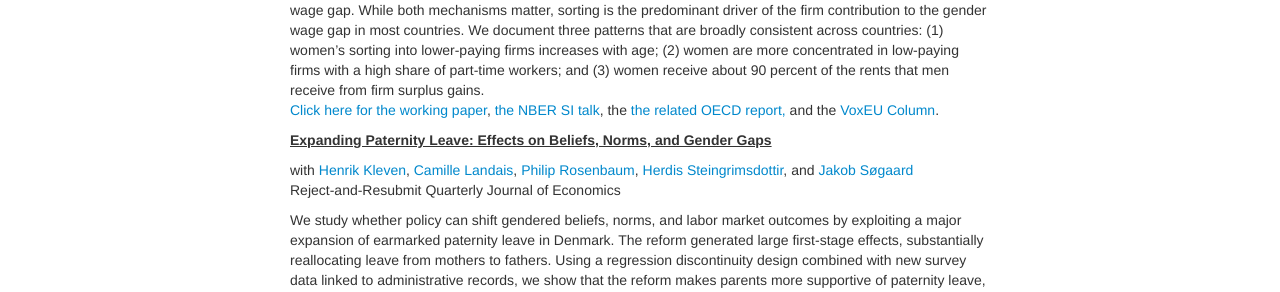
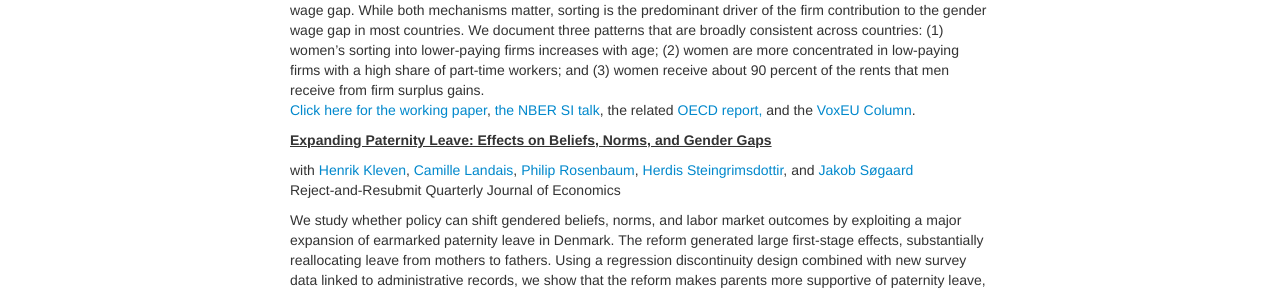
Before and after one commit to annesophielassen/annesophielassen.github.io, a Jekyll site: the page built from pages/research.md, in a window 1280 px wide. Shown: the part 782-1074 px from the top of the page. Built offline with Jekyll 4.4.1, drawn with Linux system fonts in a browser that asks for light colours.

Commit message:
Update research.md

```diff
--- a/pages/research.md
+++ b/pages/research.md
@@ -26,7 +26,7 @@ with  <a href="https://marcoguidopalladino.com/">Marco G. Palladino</a>, <a href
 Revise-and-Resubmit AEJ: Applied Economics <br>
 
 We quantify the role of gender-specific firm wage premiums in explaining the private-sector gender gap in hourly wages using a harmonized research design across 11 matched employeremployee datasets — ten European countries and Washington State, USA. These premiums contribute to the gender wage gap through two channels: women’s concentration in lowerpaying firms (sorting) and women receiving lower premiums than men within the same firm (pay-setting). We find that firm wage premiums account for 10 to 30 percent of the gender wage gap. While both mechanisms matter, sorting is the predominant driver of the firm contribution to the gender wage gap in most countries. We document three patterns that are broadly consistent across countries: (1) women’s sorting into lower-paying firms increases with age; (2) women are more concentrated in low-paying firms with a high share of part-time workers; and (3) women receive about 90 percent of the rents that men receive from firm surplus gains. <br>
-<a href="https://www.chicagofed.org/publications/working-papers/2025/2025-24">Click here for the working paper</a>, <a href="https://www.youtube.com/live/RCkEHjCC3kI?t=420s">the NBER SI talk</a>, the <a href="https://www.oecd.org/en/publications/the-role-of-bargaining-and-discrimination-in-the-gender-wage-gap-in-france_1fd68687-en.html">the related OECD report,</a> and the <a href="https://cepr.org/voxeu/columns/gender-wage-gap-and-what-firms-have-do-it">VoxEU Column</a>.
+<a href="https://www.chicagofed.org/publications/working-papers/2025/2025-24">Click here for the working paper</a>, <a href="https://www.youtube.com/live/RCkEHjCC3kI?t=420s">the NBER SI talk</a>, the related <a href="https://www.oecd.org/en/publications/the-role-of-bargaining-and-discrimination-in-the-gender-wage-gap-in-france_1fd68687-en.html">OECD report,</a> and the <a href="https://cepr.org/voxeu/columns/gender-wage-gap-and-what-firms-have-do-it">VoxEU Column</a>.
 <br>
 
 
```
